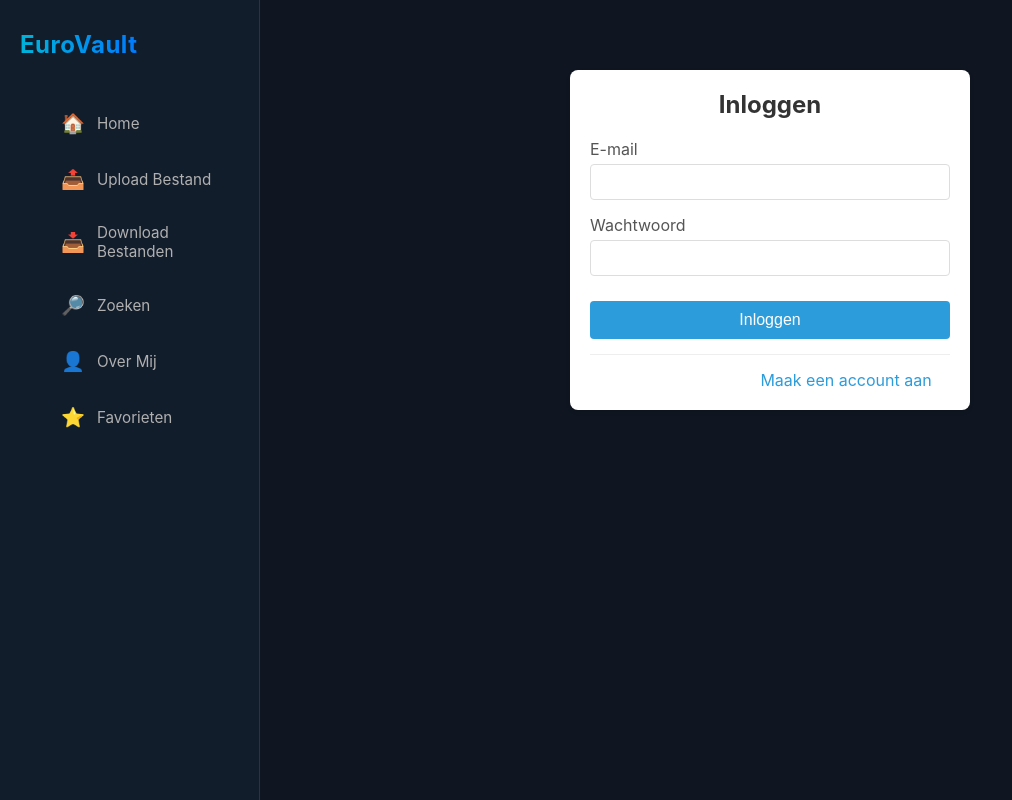
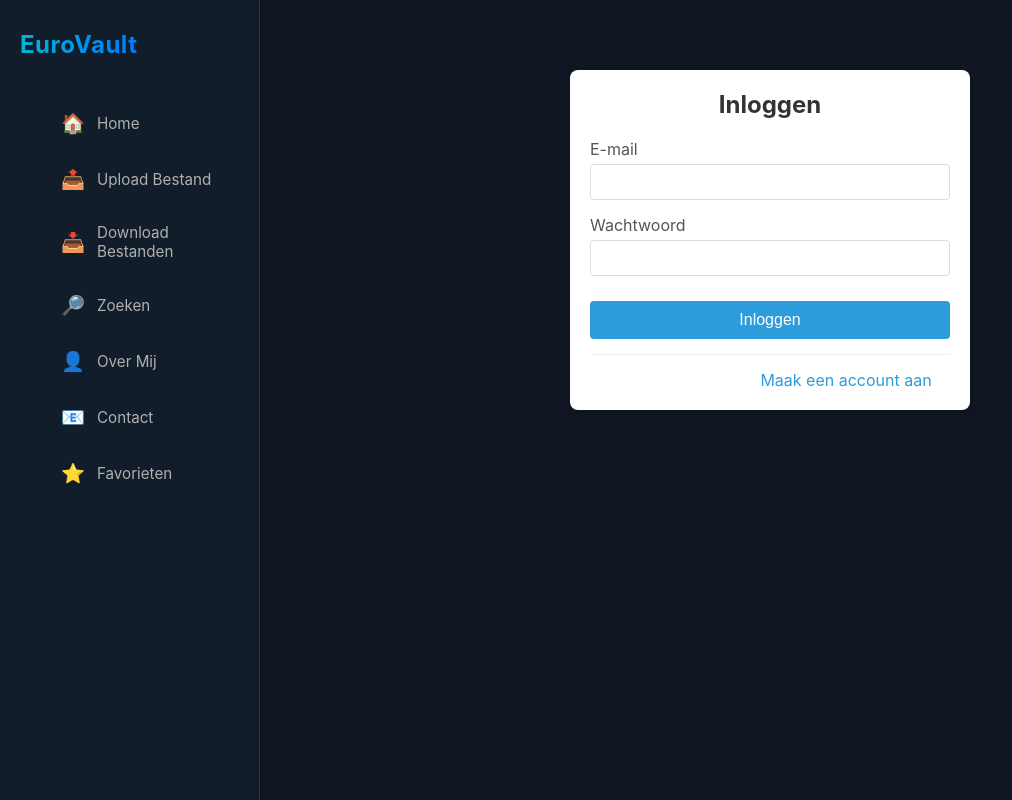
Before and after one commit to wishaand/leepiipaatii94, a Flask app: page /login in a window 1280 px wide. Shown: the whole page, without its empty margins (0-1012 px from the left). Run offline with Flask 3, Linux system fonts and the light colour scheme.

Commit message:
contact wishaand verwerken

```diff
--- a/app/forms.py
+++ b/app/forms.py
@@ -1,5 +1,5 @@
 from flask_wtf import FlaskForm
-from wtforms import StringField, PasswordField, SubmitField
+from wtforms import StringField, PasswordField, SubmitField, TextAreaField
 from wtforms.validators import DataRequired, Email, EqualTo, Length
 
 class LoginForm(FlaskForm):
@@ -14,3 +14,11 @@ class RegisterForm(FlaskForm):
     password = PasswordField("Wachtwoord", validators=[DataRequired(), Length(min=6)])
     password2 = PasswordField("Herhaal wachtwoord", validators=[DataRequired(), EqualTo('password')])
     submit = SubmitField("Maak account")
+
+class ContactForm(FlaskForm):
+    naam = StringField("Naam", validators=[DataRequired(), Length(max=100)])
+    email = StringField("E-mail", validators=[DataRequired(), Email(), Length(max=120)])
+    telefoon = StringField("Telefoon", validators=[Length(max=20)])
+    onderwerp = StringField("Onderwerp", validators=[DataRequired(), Length(max=200)])
+    bericht = TextAreaField("Bericht", validators=[DataRequired(), Length(max=1000)])
+    submit = SubmitField("Verstuur")
--- a/app/main/routes.py
+++ b/app/main/routes.py
@@ -3,7 +3,7 @@ from flask_login import login_user, logout_user, current_user, login_required
 from . import bp
 from app import db
 from app.models import User
-from app.forms import LoginForm, RegisterForm
+from app.forms import LoginForm, RegisterForm, ContactForm
 from sqlalchemy.exc import OperationalError
 
 @bp.route('/')
@@ -84,3 +84,13 @@ def search():
 @bp.route("/favorieten")
 def favorites():
     return render_template("favorites.html")
+
+
+@bp.route("/contact", methods=['GET', 'POST'])
+def contact():
+    form = ContactForm()
+    if form.validate_on_submit():
+        # Hier kun je later de contact formulier data verwerken (bijv. email versturen, database opslaan)
+        flash('Bedankt voor je bericht! We nemen zo snel mogelijk contact met je op.', 'success')
+        return redirect(url_for('main.contact'))
+    return render_template('contact.html', form=form)
--- a/app/templates/base.html
+++ b/app/templates/base.html
@@ -30,6 +30,9 @@
         <a class="nav-item" href="{{ url_for('main.about_me') }}">
           <span class="nav-ico">👤</span><span>Over Mij</span>
         </a>
+        <a class="nav-item" href="{{ url_for('main.contact') }}">
+          <span class="nav-ico">📧</span><span>Contact</span>
+        </a>
         <a class="nav-item" href="{{ url_for('main.favorites') }}">
           <span class="nav-ico">⭐</span><span>Favorieten</span>
         </a>
--- a/app/templates/contact.html
+++ b/app/templates/contact.html
@@ -1,8 +1,11 @@
 {% extends "base.html" %}
+
+{% block header %}
+<h1>Contact</h1>
+{% endblock %}
 
 {% block content %}
 <div class="auth-container">
-  <h1>Contact</h1>
 
   {% with messages = get_flashed_messages() %}
     {% if messages %}
```
